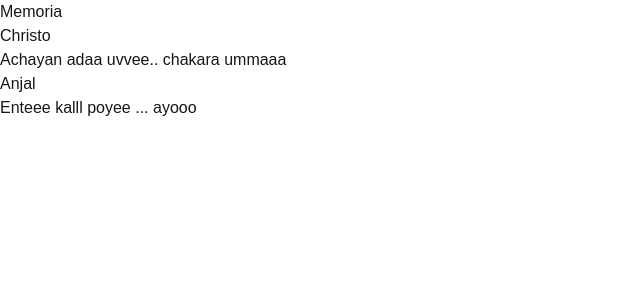
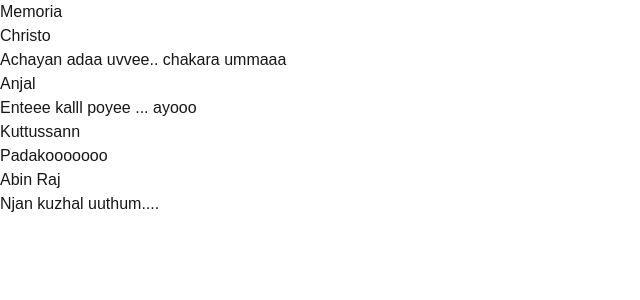
Before and after one commit to christojose-vonnue/Memoria, a Next.js app in the folder friends-memories/: page / in a window 1280 px wide. Shown: the top 300 px of the page, without its empty margins (0-640 px from the left). Built offline with nearby package versions, Linux system fonts and the light colour scheme.

Commit message:
feat: render friends list from data array

```diff
--- a/friends-memories/app/page.tsx
+++ b/friends-memories/app/page.tsx
@@ -1,10 +1,33 @@
 import FriendCard from "@/components/FriendCard";
+import { Friend } from "@/types/type";
+
+const sample : Friend[]=[
+  {
+    id:70,
+    name:"Christo",
+    bio:"Achayan adaa uvvee.. chakara ummaaa"
+  },
+  {
+    id:15,
+    name:"Anjal",
+    bio:"Enteee kalll poyee ... ayooo"
+  },
+  {
+    id:10,
+    name:"Kuttussann",
+    bio:"Padakooooooo"
+  },
+  {
+    id:7,
+    name:"Abin Raj",
+    bio:"Njan kuzhal uuthum...."
+  }
+]
 export default function Home() {
   return (
    <main>
         <h1>Memoria</h1>
-        <FriendCard name="Christo" bio="Achayan adaa uvvee.. chakara ummaaa" />
-        <FriendCard name="Anjal" bio="Enteee kalll poyee ... ayooo" />
+        {sample.map(friend => <FriendCard key={friend.id} name={friend.name} bio={friend.bio} />)}
   </main>
   );
 }
--- /dev/null
+++ b/friends-memories/types/type.ts
@@ -0,0 +1,5 @@
+export interface Friend{
+    id:number,
+    name:string,
+    bio:string
+}
```
Also changed, not shown: 1 other file (tests, documents, lock files or other folders).
